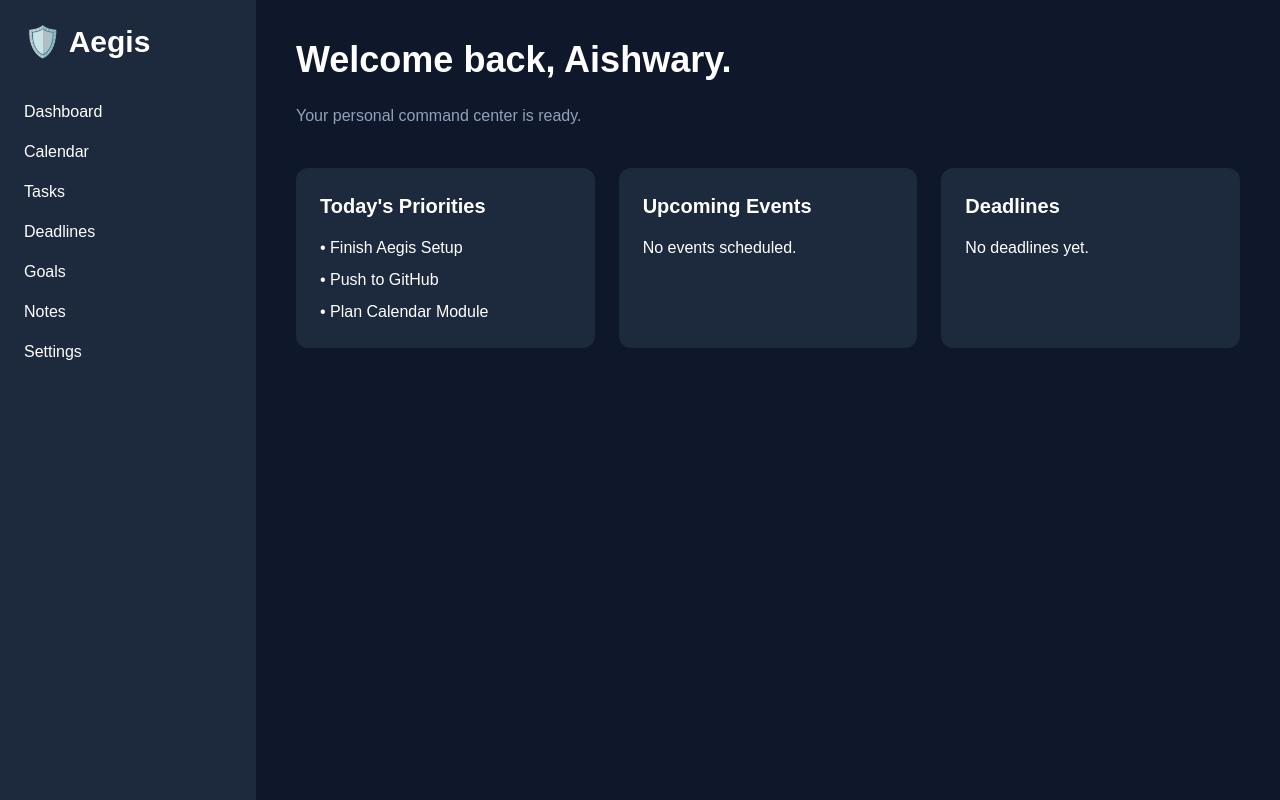
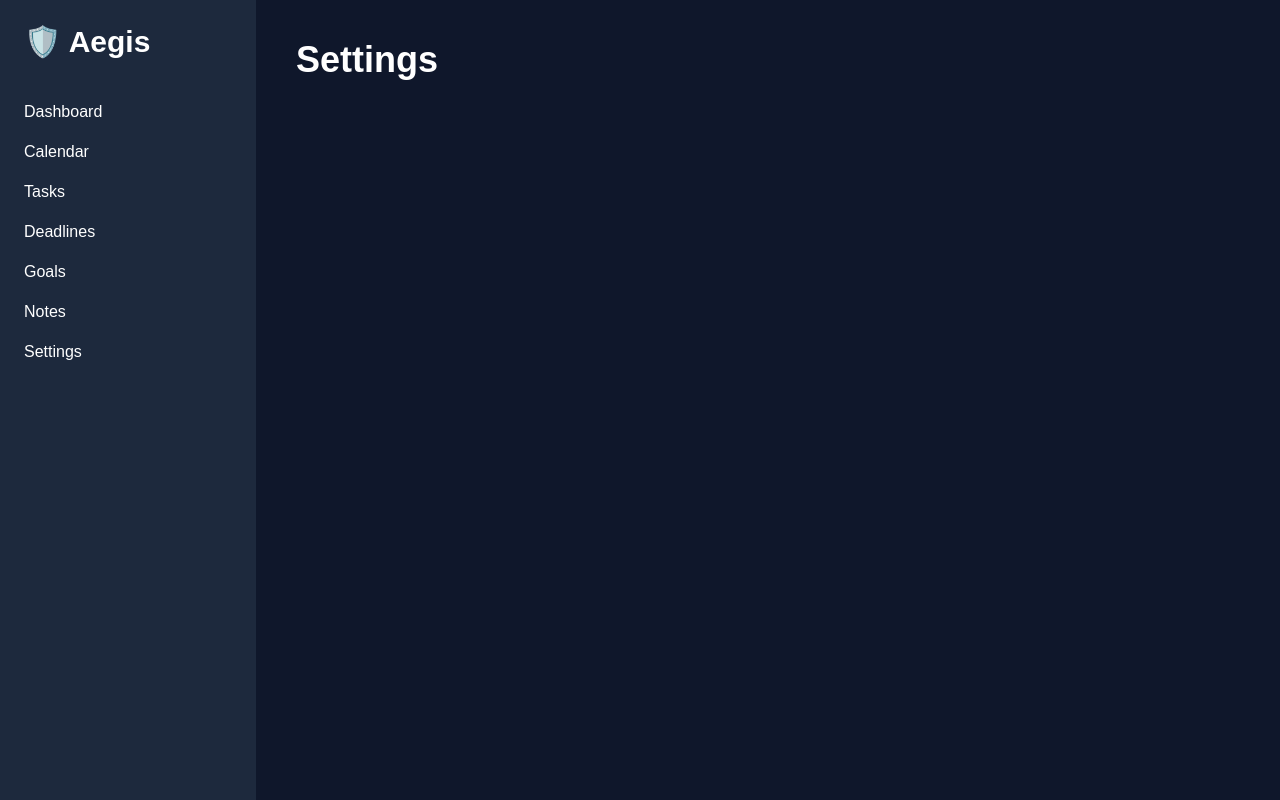
Before and after one commit to Aishwary72334/aegis, a React (Vite) app: page /settings in a window 1280 px wide. Built offline with nearby package versions, Linux system fonts and the light colour scheme.

Commit message:
Implemented routing and multi-page architecture

```diff
--- a/package.json
+++ b/package.json
@@ -13,6 +13,7 @@
     "@tailwindcss/vite": "^4.3.0",
     "react": "^19.2.6",
     "react-dom": "^19.2.6",
+    "react-router-dom": "^7.17.0",
     "tailwindcss": "^4.3.0"
   },
   "devDependencies": {
--- a/src/App.jsx
+++ b/src/App.jsx
@@ -1,89 +1,37 @@
+import { BrowserRouter, Routes, Route } from "react-router-dom"
+
+import MainLayout from "./layouts/MainLayout"
+
+import Dashboard from "./pages/Dashboard"
+import Calendar from "./pages/Calendar"
+import Tasks from "./pages/Tasks"
+import Deadlines from "./pages/Deadlines"
+import Goals from "./pages/Goals"
+import Notes from "./pages/Notes"
+import Settings from "./pages/Settings"
+
 export default function App() {
   return (
-    <div className="min-h-screen bg-slate-900 text-white">
-      <div className="flex">
+    <BrowserRouter>
+      <MainLayout>
+        <Routes>
 
-        {/* Sidebar */}
-        <aside className="w-64 min-h-screen bg-slate-800 p-6">
-          <h1 className="text-3xl font-bold mb-10">
-            🛡️ Aegis
-          </h1>
+          <Route path="/" element={<Dashboard />} />
 
-          <nav className="space-y-4">
-            <div className="hover:text-blue-400 cursor-pointer">
-              Dashboard
-            </div>
+          <Route path="/calendar" element={<Calendar />} />
 
-            <div className="hover:text-blue-400 cursor-pointer">
-              Calendar
-            </div>
+          <Route path="/tasks" element={<Tasks />} />
 
-            <div className="hover:text-blue-400 cursor-pointer">
-              Tasks
-            </div>
+          <Route path="/deadlines" element={<Deadlines />} />
 
-            <div className="hover:text-blue-400 cursor-pointer">
-              Deadlines
-            </div>
+          <Route path="/goals" element={<Goals />} />
 
-            <div className="hover:text-blue-400 cursor-pointer">
-              Goals
-            </div>
+          <Route path="/notes" element={<Notes />} />
 
-            <div className="hover:text-blue-400 cursor-pointer">
-              Notes
-            </div>
+          <Route path="/settings" element={<Settings />} />
 
-            <div className="hover:text-blue-400 cursor-pointer">
-              Settings
-            </div>
-          </nav>
-        </aside>
-
-        {/* Main Content */}
-        <main className="flex-1 p-10">
-          <h2 className="text-4xl font-bold mb-6">
-            Welcome back, Aishwary.
-          </h2>
-
-          <p className="text-slate-400 mb-10">
-            Your personal command center is ready.
-          </p>
-
-          <div className="grid grid-cols-3 gap-6">
-
-            <div className="bg-slate-800 rounded-xl p-6">
-              <h3 className="text-xl font-semibold mb-4">
-                Today's Priorities
-              </h3>
-
-              <ul className="space-y-2">
-                <li>• Finish Aegis Setup</li>
-                <li>• Push to GitHub</li>
-                <li>• Plan Calendar Module</li>
-              </ul>
-            </div>
-
-            <div className="bg-slate-800 rounded-xl p-6">
-              <h3 className="text-xl font-semibold mb-4">
-                Upcoming Events
-              </h3>
-
-              <p>No events scheduled.</p>
-            </div>
-
-            <div className="bg-slate-800 rounded-xl p-6">
-              <h3 className="text-xl font-semibold mb-4">
-                Deadlines
-              </h3>
-
-              <p>No deadlines yet.</p>
-            </div>
-
-          </div>
-        </main>
-
-      </div>
-    </div>
+        </Routes>
+      </MainLayout>
+    </BrowserRouter>
   )
 }
--- /dev/null
+++ b/src/layouts/MainLayout.jsx
@@ -0,0 +1,55 @@
+import { Link } from "react-router-dom"
+export default function MainLayout({ children }) {
+    return (
+        <div className="min-h-screen bg-slate-900 text-white">
+            <div className="flex">
+
+                {/* Sidebar */}
+                <aside className="w-64 min-h-screen bg-slate-800 p-6">
+                    <h1 className="text-3xl font-bold mb-10">
+                        🛡️ Aegis
+                    </h1>
+
+                    <nav className="space-y-4">
+                        <Link
+                            to="/"
+                            className="block hover:text-blue-400 cursor-pointer"
+                        >
+                            Dashboard
+                        </Link>
+
+                        <Link to="/calendar" className="block hover:text-blue-400">
+                            Calendar
+                        </Link>
+
+                        <Link to="/tasks" className="block hover:text-blue-400">
+                            Tasks
+                        </Link>
+
+                        <Link to="/deadlines" className="block hover:text-blue-400">
+                            Deadlines
+                        </Link>
+
+                        <Link to="/goals" className="block hover:text-blue-400">
+                            Goals
+                        </Link>
+
+                        <Link to="/notes" className="block hover:text-blue-400">
+                            Notes
+                        </Link>
+
+                        <Link to="/settings" className="block hover:text-blue-400">
+                            Settings
+                        </Link>
+                    </nav>
+                </aside>
+
+                {/* Page Content */}
+                <main className="flex-1 p-10">
+                    {children}
+                </main>
+
+            </div>
+        </div>
+    )
+}
--- /dev/null
+++ b/src/pages/Calendar.jsx
@@ -0,0 +1,7 @@
+export default function Calendar() {
+  return (
+    <h1 className="text-4xl font-bold">
+      Calendar
+    </h1>
+  )
+}
--- /dev/null
+++ b/src/pages/Dashboard.jsx
@@ -0,0 +1,45 @@
+export default function Dashboard() {
+  return (
+    <>
+      <h2 className="text-4xl font-bold mb-6">
+        Welcome back, Aishwary.
+      </h2>
+
+      <p className="text-slate-400 mb-10">
+        Your personal command center is ready.
+      </p>
+
+      <div className="grid grid-cols-3 gap-6">
+
+        <div className="bg-slate-800 rounded-xl p-6">
+          <h3 className="text-xl font-semibold mb-4">
+            Today's Priorities
+          </h3>
+
+          <ul className="space-y-2">
+            <li>• Finish Aegis Setup</li>
+            <li>• Push to GitHub</li>
+            <li>• Plan Calendar Module</li>
+          </ul>
+        </div>
+
+        <div className="bg-slate-800 rounded-xl p-6">
+          <h3 className="text-xl font-semibold mb-4">
+            Upcoming Events
+          </h3>
+
+          <p>No events scheduled.</p>
+        </div>
+
+        <div className="bg-slate-800 rounded-xl p-6">
+          <h3 className="text-xl font-semibold mb-4">
+            Deadlines
+          </h3>
+
+          <p>No deadlines yet.</p>
+        </div>
+
+      </div>
+    </>
+  )
+}
--- /dev/null
+++ b/src/pages/Deadlines.jsx
@@ -0,0 +1,7 @@
+export default function Deadlines() {
+  return (
+    <h1 className="text-4xl font-bold">
+      Deadlines
+    </h1>
+  )
+}
--- /dev/null
+++ b/src/pages/Goals.jsx
@@ -0,0 +1,7 @@
+export default function Goals() {
+  return (
+    <h1 className="text-4xl font-bold">
+      Goals
+    </h1>
+  )
+}
--- /dev/null
+++ b/src/pages/Notes.jsx
@@ -0,0 +1,7 @@
+export default function Notes() {
+  return (
+    <h1 className="text-4xl font-bold">
+      Notes
+    </h1>
+  )
+}
--- /dev/null
+++ b/src/pages/Settings.jsx
@@ -0,0 +1,7 @@
+export default function Settings() {
+  return (
+    <h1 className="text-4xl font-bold">
+      Settings
+    </h1>
+  )
+}
--- /dev/null
+++ b/src/pages/Tasks.jsx
@@ -0,0 +1,7 @@
+export default function Tasks() {
+  return (
+    <h1 className="text-4xl font-bold">
+      Tasks
+    </h1>
+  )
+}
```
Also changed, not shown: 1 other file (tests, documents, lock files or other folders).
